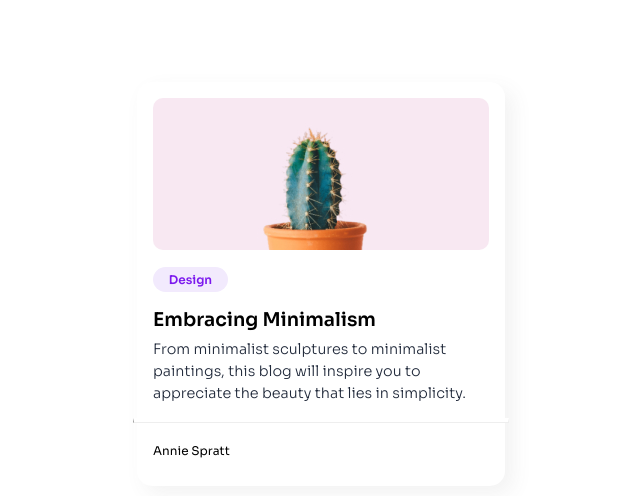
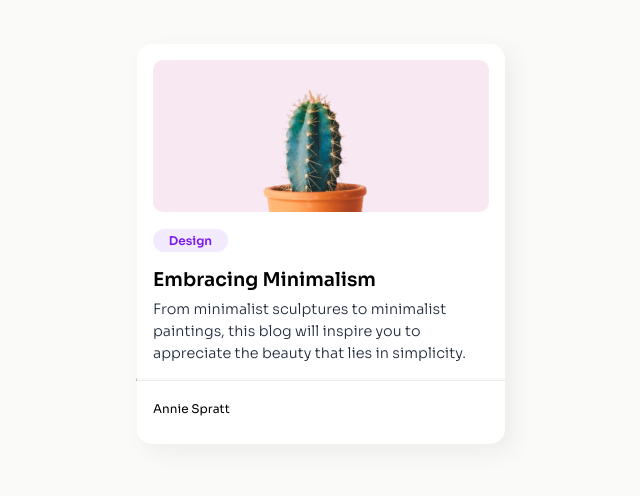
Before and after one commit to rich-333/minimal-blog-card, a plain HTML site: page index.html in a window 1280 px wide. Shown: the part 124-620 px from the top of the page, without its empty margins (319-959 px from the left). Drawn offline with Linux system fonts and the light colour scheme.

Commit message:
The background colors of the body and card have been changed, and the padding on the Design label has been reduced.
To match the challenge design.

```diff
--- a/styles.css
+++ b/styles.css
@@ -10,14 +10,14 @@
 
 body {
     box-sizing: border-box;
-    background-color: FAFAF9;
+    background-color: #FAFAF9;
 }
 
 .article {
     display: flex;
     align-items: center;
     justify-content: center;
-    min-height: 100vh;
+    min-height: 90vh;
 }
 
 .article__container {
@@ -43,7 +43,7 @@ body {
 
 .article__label {
     color: #7C19EE;
-    padding: 5px;
+    padding: 4px;
 }
 
 .article__title {
@@ -60,9 +60,9 @@ body {
 }
 
 .article__line {
-    border-top: 4px solid #fff;
-    margin-left: -20px;
-    margin-right: -20px;
+    border-top: 2px solid #FAFAF9;
+    margin-left: -17px;
+    margin-right: -17px;
 }
 
 .article__autor {
```
